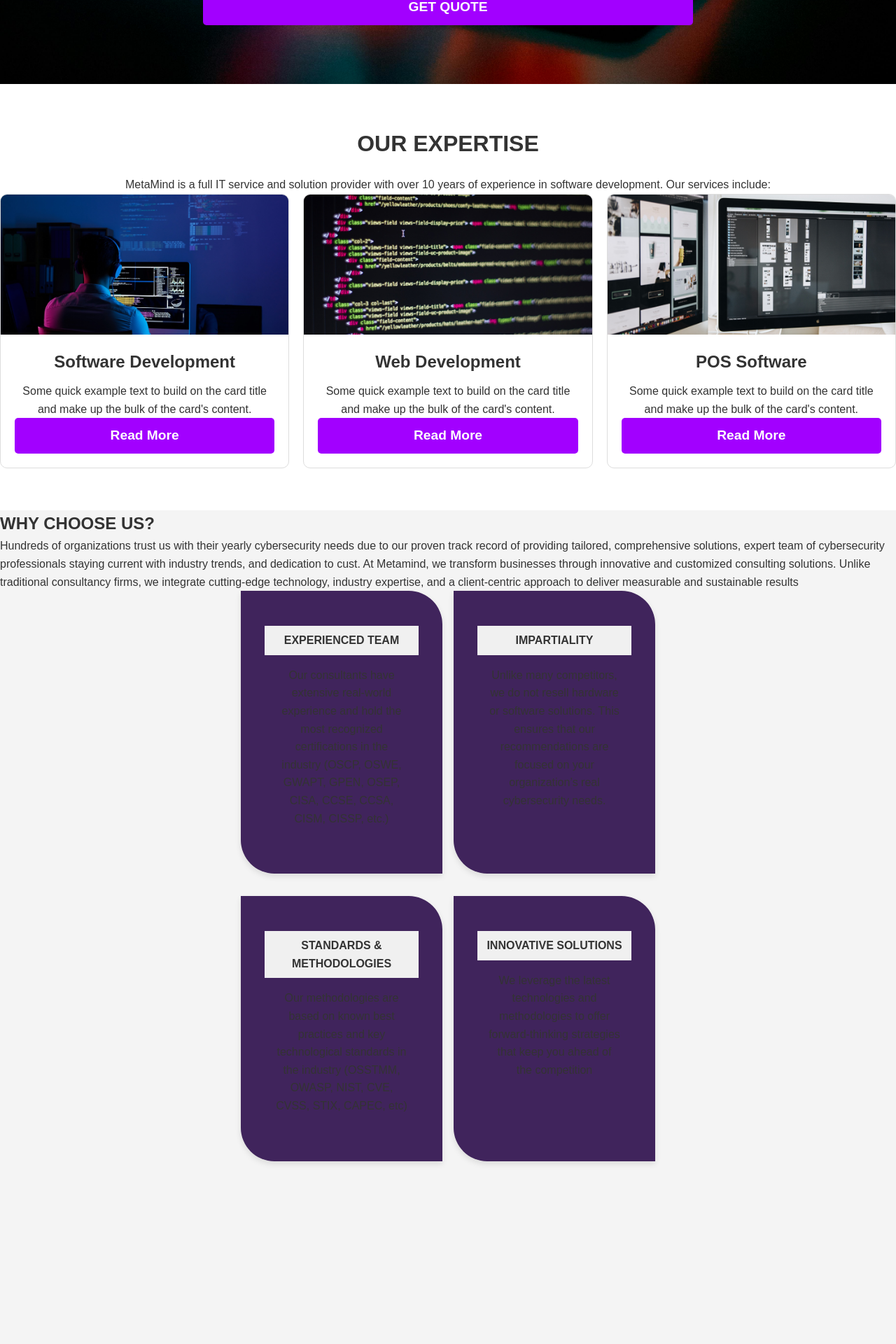
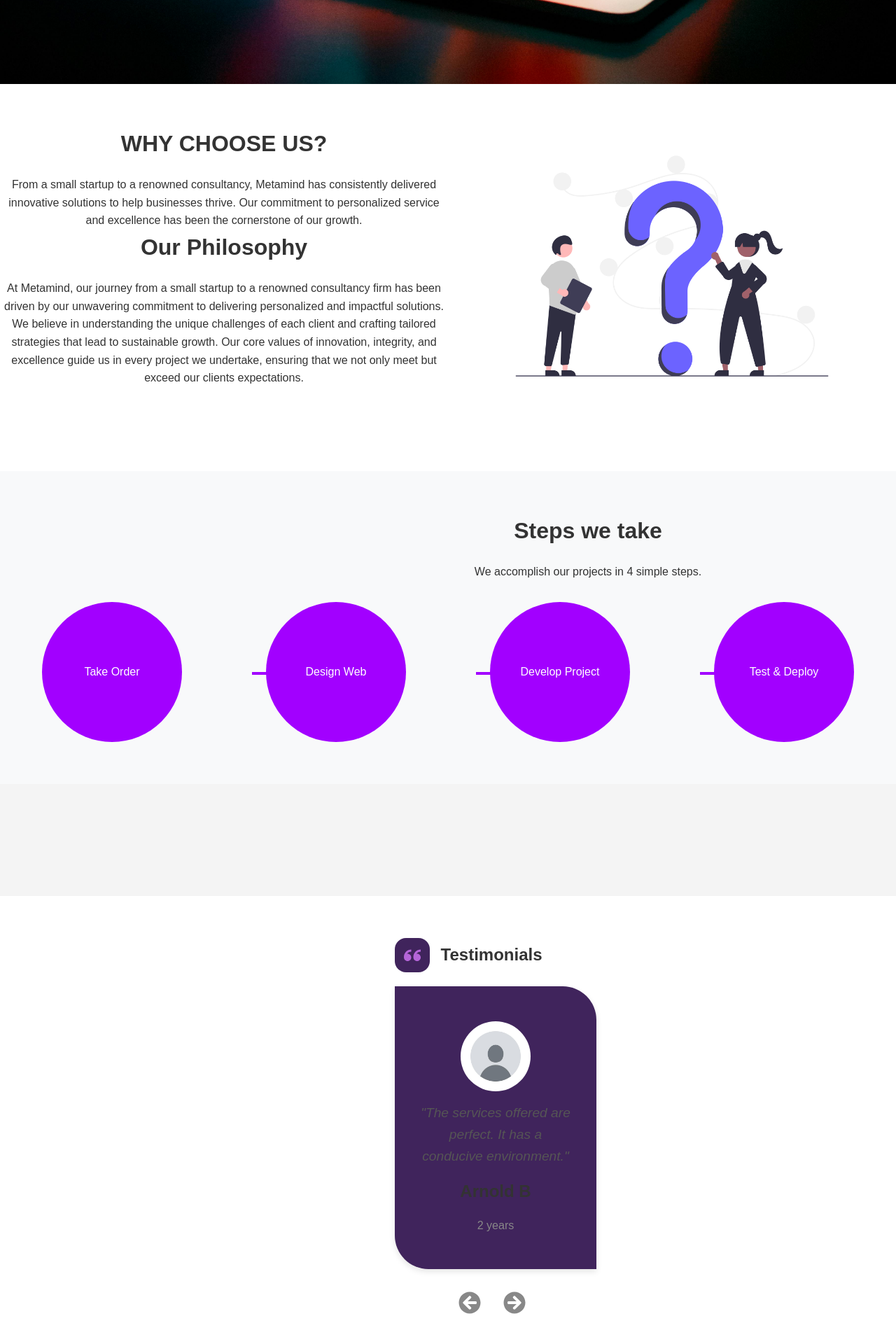
Before and after one commit to Aftermath001/MetaMind, a React (Create React App) app in the folder meta./: page / in a window 1280 px wide. Shown: the part 600-2520 px from the top of the page at 70% size. Built offline with nearby package versions, Linux system fonts and the light colour scheme.

Commit message:
Homepage Done

```diff
--- a/meta./src/Pages/Home/Home.jsx
+++ b/meta./src/Pages/Home/Home.jsx
@@ -12,7 +12,6 @@ const Home = () => {
     <MainHeader />
     <Programs/>
     <Choice/>
-    <Steps />
     <Testimonials/>
 
     </>
--- a/meta./src/Pages/Home/home.css
+++ b/meta./src/Pages/Home/home.css
@@ -17,6 +17,7 @@
 }
 
 .main_header h1 {
+  color: #f8f9fa;
   font-size: 4rem;
   font-weight: bold;
 }
@@ -46,8 +47,13 @@
 
 .programs {
   padding: 60px 0;
+  display: grid;
+  grid-template-columns: 1fr 1fr;
   background-color: white;
   text-align: center;
+}
+.programs .top{
+  padding-bottom: 60px;
 }
 
 .programs .top h2 {
@@ -56,10 +62,9 @@
   color: #333;
 }
 
-.programs .bottom {
-  display: flex;
-  justify-content: space-between;
-  gap: 20px;
+.bottom > img{
+  border-radius: 20px;
+  height: 400px;
 }
 
 .card {
@@ -104,43 +109,75 @@
 
 /* *******Testimonials */
 .testimonials {
+  display: flex;
+  align-items: center;
+  justify-content: center;
+  background-color: #f7f7f7;
+  padding: 4rem 0;
   padding: 60px 0;
   background-color: #fff;
 }
 
 .testimonials_container {
   text-align: center;
+  margin: 0 auto;
+  padding-left: 500px;
 }
 
 .testimonial {
+
   margin-top: 20px;
   background-color: #f9f9f9;
   padding: 30px;
   border-radius: 10px;
 }
+.testimonial:hover {
+  transform: scale(1.03);
+}
 
 .testimonial_avatar img {
-  border-radius: 50%;
   width: 100px;
   height: 100px;
+  border-radius: 50%;
+  margin: 0 auto 1rem auto;
+  display: block;
 }
 
 .testimonial_quote {
+  font-size: 1.2rem;
   font-style: italic;
-  margin: 20px 0;
+  color: #555;
+  margin-bottom: 1rem;
 }
 
-.testimonial_btn {
-  background: none;
+.testimonial h5 {
+  font-size: 1.5rem;
+  margin-bottom: 0.5rem;
+  color: #333;
+}
+
+.testimonial_title {
+  font-size: 1rem;
+  color: #888;
+}
+
+.testimonial_btn-container {
+  padding-right: 375px;
+  margin-top: 2rem;
+}
+
+.testimonials_btn {
+  background-color: transparent;
   border: none;
   font-size: 2rem;
+  margin: 0 1rem;
   cursor: pointer;
-  color: #007bff;
-  transition: transform 0.3s ease;
+  color: #888;
+  transition: color 0.3s ease;
 }
 
-.testimonial_btn:hover {
-  transform: scale(1.1);
+.testimonials_btn:hover {
+  color: #333;
 }
 
 @media (max-width: 768px) {
@@ -176,7 +213,7 @@
 /* ***Steps*** */
 .steps-wrapper{
   display: block;
-  margin-top:300px;
+
 }
 .steps-top{
   margin-left: 400px;
@@ -198,6 +235,7 @@
 
 .steps-list {
   display: flex;
+  padding-top: 30px;
   justify-content: space-around;
   align-items: center;
   list-style: none;
@@ -206,24 +244,24 @@
 .step-item {
   position: relative;
   padding: 20px;
-  background-color: #007bff;
+  background-color:#a200ff;
   color: white;
   border-radius: 50%;
-  width: 100px;
-  height: 100px;
+  width: 200px;
+  height: 200px;
   display: flex;
   justify-content: center;
   align-items: center;
 }
 
 .step-item::after {
-  content: '';
+  content: '➡';
   position: absolute;
   top: 50%;
-  right: -50px;
-  width: 30px;
-  height: 2px;
-  background-color: #007bff;
+  right: -300px;
+  width: 200px;
+  height: 4px;
+  background-color: #a200ff;
 }
 
 .step-item:last-child::after {
--- a/meta./src/components/Choice.jsx
+++ b/meta./src/components/Choice.jsx
@@ -3,23 +3,20 @@ import CardGrid from './CardGrid'
 
 const Choice = () => {
   return (
-    <div className='main_header-container'>
-        <div className="main_header_left">
-            <div className='top-left'>
-                <h2>WHY CHOOSE US?</h2>
-                <p>Hundreds of organizations trust us with their yearly cybersecurity needs due to our proven track record of providing tailored,
-                comprehensive solutions, expert team of cybersecurity professionals staying current with industry trends, and dedication to cust.
-                At Metamind, we transform businesses through innovative and customized consulting solutions. Unlike traditional consultancy firms,
-                we integrate cutting-edge technology, industry expertise, and a client-centric approach to deliver measurable and sustainable results
-                </p>
-            </div>
+    <div className='steps-wrapper'>
+        <div className="steps-top">
+            <h2>Steps we take</h2>
+              <p>We accomplish our projects in 4 simple steps.</p>
 
         </div>
-        <div className="main_header_right">
-            <div className="top-bottom">
-                <CardGrid/>
-            </div>
-        </div>
+        <div className="steps-bottom">
+          <ul className="steps-list">
+            <li className="step-item">Take Order</li>
+            <li className="step-item">Design Web</li>
+            <li className="step-item">Develop Project</li>
+            <li className="step-item">Test & Deploy</li>
+          </ul>
+      </div>
     </div>
   )
 }
--- a/meta./src/components/MainHeader.jsx
+++ b/meta./src/components/MainHeader.jsx
@@ -17,9 +17,7 @@ const MainHeader = () => {
         <div className="main_header_left">
           <h1>METAMIND LIMITED</h1>
           <p>
-          Over the years, we have grown from a small startup into a renowned consultancy firm,
-          helping businesses across various industries navigate complex challenges and achieve sustainable growth.
-          Our journey began with a commitment to delivering personalized and impactful solutions, and this philosophy continues to drive us today.
+          At Metamind, we are dedicated to helping businesses navigate complex challenges and achieve sustainable growth through personalized and impactful solutions.
           </p>
           <Link to="/contact" className='btn 1g'>GET QUOTE</Link>
         </div>
--- a/meta./src/components/Programs.jsx
+++ b/meta./src/components/Programs.jsx
@@ -1,48 +1,26 @@
 import React from 'react'
-import Pic1 from '../images/software-developer-6521720_1920.jpg'
-import Pic2 from '../images/programming-1009134_1920.jpg'
-import Pic3 from '../images/macbook-2587217_1920.jpg'
+import Pic1 from '../images/imagemeta7.jpg'
+import Pic2 from '../images/undraw_Questions_re_1fy7.png'
+// import Pic2 from '../images/programming-1009134_1920.jpg'
+// import Pic3 from '../images/macbook-2587217_1920.jpg'
 
 const Programs = () => {
   return (
     <div className='programs'>
         <div className="top">
-            <h2>OUR EXPERTISE</h2>
-            <p>MetaMind is a full IT service and solution provider with over 10 years of experience in software development. Our services include:</p>
+
+            <div className="top-up">
+                <h2>WHY CHOOSE US?</h2>
+                <p>From a small startup to a renowned consultancy, Metamind has consistently delivered innovative solutions to help businesses thrive. Our commitment to personalized service and excellence has been the cornerstone of our growth.</p>
+            </div>
+            <div className="top-bottom">
+                <h2>Our Philosophy</h2>
+                <p>At Metamind, our journey from a small startup to a renowned consultancy firm has been driven by our unwavering commitment to delivering personalized and impactful solutions. We believe in understanding the unique challenges of each client and crafting tailored strategies that lead to sustainable growth. Our core values of innovation, integrity, and excellence guide us in every project we undertake, ensuring that we not only meet but exceed our clients expectations.</p>
+            </div>
         </div>
         <div className="bottom">
-            <div className="card">
-                <img className="card-img-top" src={Pic1} alt="Card cap" />
-                <div className="card-body">
-                    <h5 className="card-title">Software Development</h5>
-                    <p className="card-text">
-                    Some quick example text to build on the card title and make up the bulk of the card's content.
-                    </p>
-                    <a href="/services" className="btn btn-primary">Read More</a>
-                </div>
-            </div>
 
-            <div className="card">
-                <img className="card-img-top" src={Pic2} alt="Card cap" />
-                <div className="card-body">
-                    <h5 className="card-title">Web Development</h5>
-                    <p className="card-text">
-                    Some quick example text to build on the card title and make up the bulk of the card's content.
-                    </p>
-                    <a href="/services" className="btn btn-primary">Read More</a>
-                </div>
-            </div>
-            <div className="card">
-                <img className="card-img-top" src={Pic3} alt="Card cap" />
-                <div className="card-body">
-                    <h5 className="card-title">POS Software</h5>
-                    <p className="card-text">
-                    Some quick example text to build on the card title and make up the bulk of the card's content.
-                    </p>
-                    <a href="/services" className="btn btn-primary">Read More</a>
-                </div>
-            </div>
-
+            <img src={Pic2} alt=''/>
         </div>
     </div>
   )
--- a/meta./src/components/Steps.jsx
+++ b/meta./src/components/Steps.jsx
@@ -4,17 +4,9 @@ const Steps = () => {
   return (
     <div className='steps-wrapper'>
       <div className='steps-top'>
-        <h2>Steps we take</h2>
-        <p>We accomplish our projects in 4 simple steps.</p>
+
       </div>
-      <div className="steps-bottom">
-        <ul className="steps-list">
-          <li className="step-item">Take Order</li>
-          <li className="step-item">Design Web</li>
-          <li className="step-item">Develop Project</li>
-          <li className="step-item">Test & Deploy</li>
-        </ul>
-      </div>
+
     </div>
   )
 }
--- a/meta./src/components/Testimonials.jsx
+++ b/meta./src/components/Testimonials.jsx
@@ -1,53 +1,42 @@
 import React, { useState } from 'react'
 import SectionHead from './SectionHead'
-import {ImQuotesLeft} from 'react-icons/im'
+import { ImQuotesLeft } from 'react-icons/im'
 import Card from '../UI/Card'
-import {testimonials} from "../data"
-import { FaArrowCircleLeft, FaArrowCircleRight} from "react-icons/fa";
+import { testimonials } from "../data"
+import { FaArrowCircleLeft, FaArrowCircleRight } from "react-icons/fa"
 import Avatar from '../images/avatar.jpg'
 
+const Testimonials = () => {
+  const [index, setIndex] = useState(0)
+  const { name, quote, date } = testimonials[index]
 
-
-const Testimonials = () => {
-    const [index, setIndex] =useState(0)
-    const {name,quote,date} = testimonials[index];
-    const nextTestimonialHandler = () =>{
-        setIndex(prev => prev + 1);
-
-        if(index >= testimonials.length - 1){
-            setIndex(0)
+  const nextTestimonialHandler = () => {
+    setIndex(prev => (prev + 1) % testimonials.length)
   }
 
+  const prevTestimonialHandler = () => {
+    setIndex(prev => (prev - 1 + testimonials.length) % testimonials.length)
   }
-    const prevTestimonialHandler = () =>{
-        setIndex(prev => prev - 1);
-        if(index <= 0){
-            setIndex(testimonials.length -1 )
-        }
-    }
+
   return (
     <section className='testimonials'>
       <div className='container testimonials_container'>
-                <SectionHead icon={<ImQuotesLeft/>} title="Testimonials" className="testimonial_head"/>
+        <SectionHead icon={<ImQuotesLeft />} title="Testimonials" className="testimonial_head" />
         <Card className="testimonial">
-
           <div className='testimonial_avatar'>
-                            <img src={Avatar} alt={name}/>
+            <img src={Avatar} alt={name} />
           </div>
           <p className='testimonial_quote'>{`"${quote}"`}</p>
           <h5>{name}</h5>
           <small className='testimonial_title'>{date}</small>
-
-
         </Card>
         <div className="testimonial_btn-container">
-                    <button className='testimonials_btn' onClick={prevTestimonialHandler}><FaArrowCircleLeft/></button>
-                    <button className='testimonials_btn'onClick={nextTestimonialHandler}><FaArrowCircleRight/></button>
-
+          <button className='testimonials_btn' onClick={prevTestimonialHandler}><FaArrowCircleLeft /></button>
+          <button className='testimonials_btn' onClick={nextTestimonialHandler}><FaArrowCircleRight /></button>
         </div>
       </div>
-
-        </section>  )
+    </section>
+  )
 }
 
 export default Testimonials
```
Also changed, not shown: meta./src/images/undraw_Questions_re_1fy7.png (added). Lines whose indentation alone changed are shown as unchanged.
